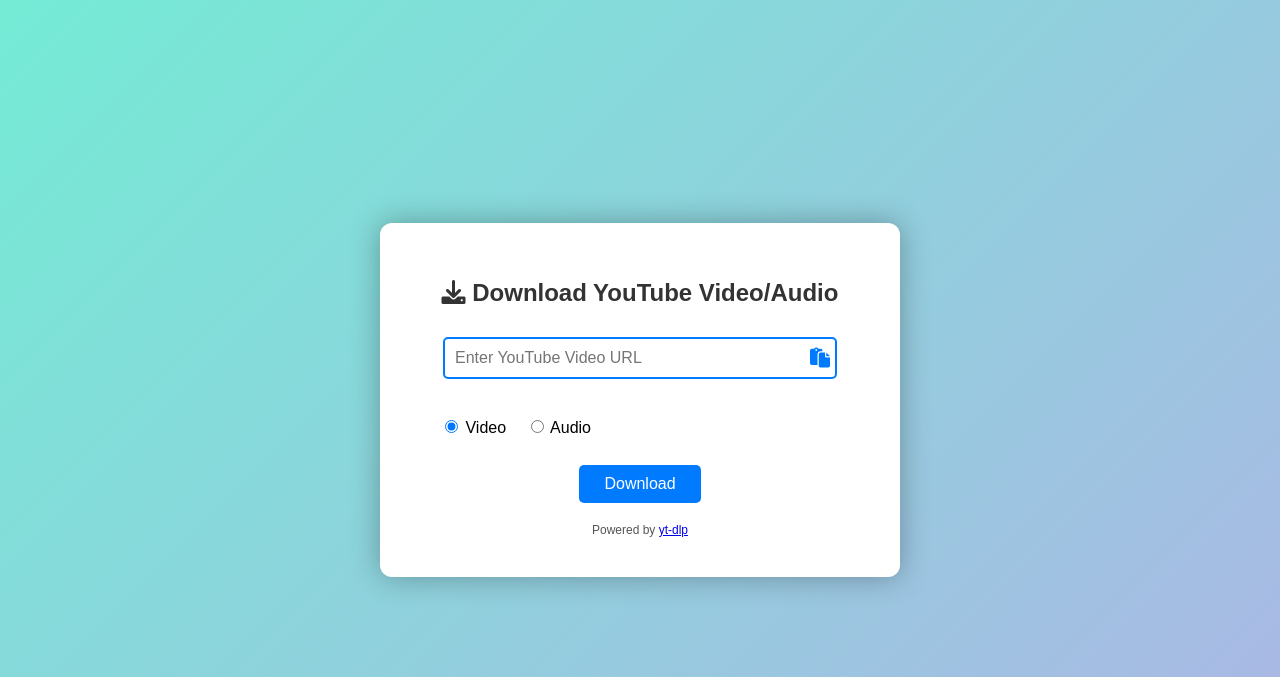
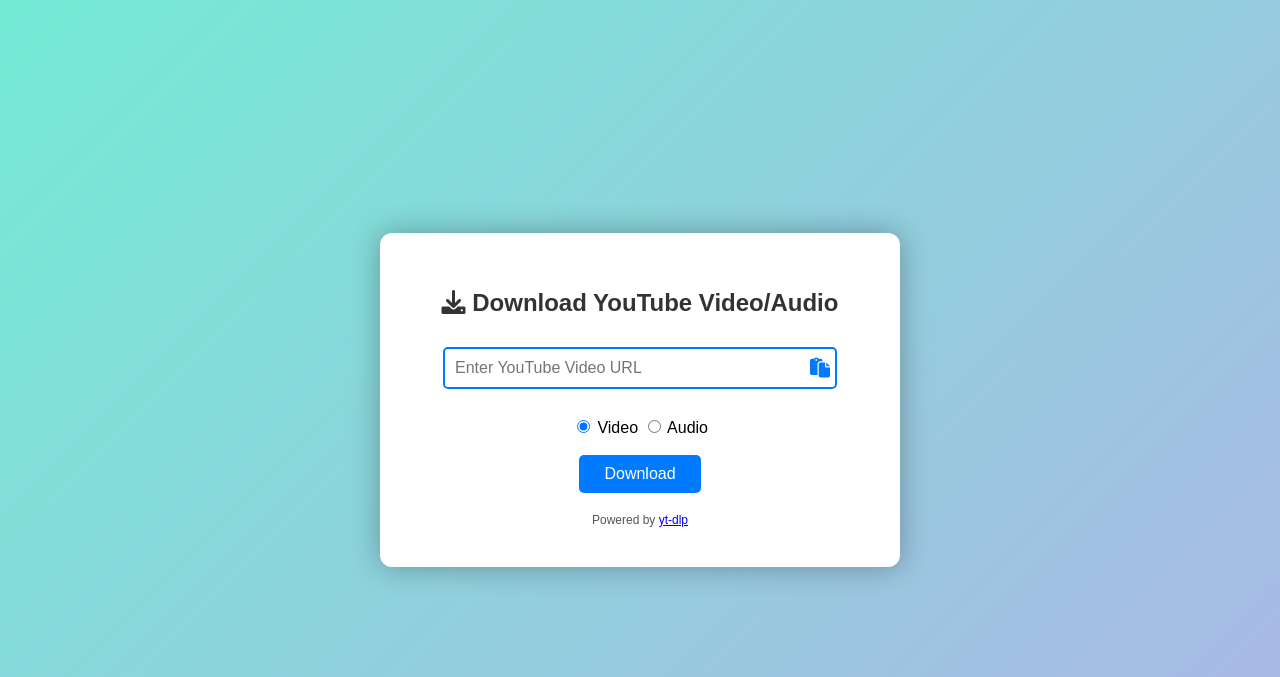
Before and after one commit to Sengkue/download-videos, a Flask app: page / in a window 1280 px wide. Shown: the top 677 px of the page. Run offline with Flask 3, Linux system fonts and the light colour scheme.

Commit message:
commit 10/10/2024  9:36:16.15

```diff
--- a/static/styles.css
+++ b/static/styles.css
@@ -75,15 +75,6 @@
     color: #0056b3; /* Darker blue on hover */
 }
 
-.radio-group {
-    text-align: left;
-    margin: 10px 0;
-}
-
-.radio-group label {
-    margin-right: 15px;
-}
-
 button {
     padding: 10px 25px;
     background-color: #007BFF;
--- a/templates/index.html
+++ b/templates/index.html
@@ -19,15 +19,15 @@
                 <i class="fas fa-paste paste-icon" onclick="pasteLink()" title="Paste URL"></i>
             </div>
             <br>
-            <div class="radio-group">
-                <label>
-                    <input type="radio" name="download_type" value="video" checked> Video
-                </label>
-                <label>
-                    <input type="radio" name="download_type" value="audio"> Audio
-                </label>
-            </div>
-            <br>
+            <label>
+                <input type="radio" name="download_type" value="video" checked>
+                Video
+            </label>
+            <label>
+                <input type="radio" name="download_type" value="audio">
+                Audio
+            </label>
+            <br><br>
             <button type="submit">Download</button>
         </form>
         {% if error %}
```
